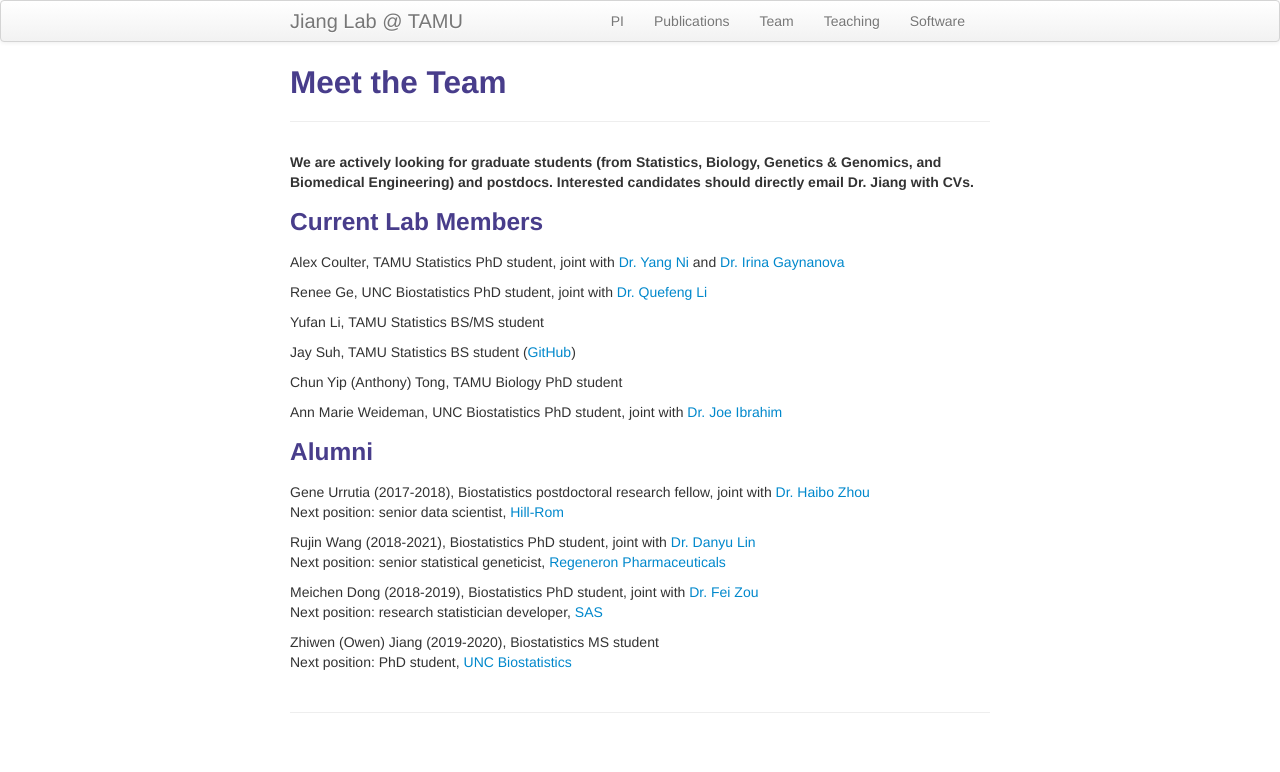
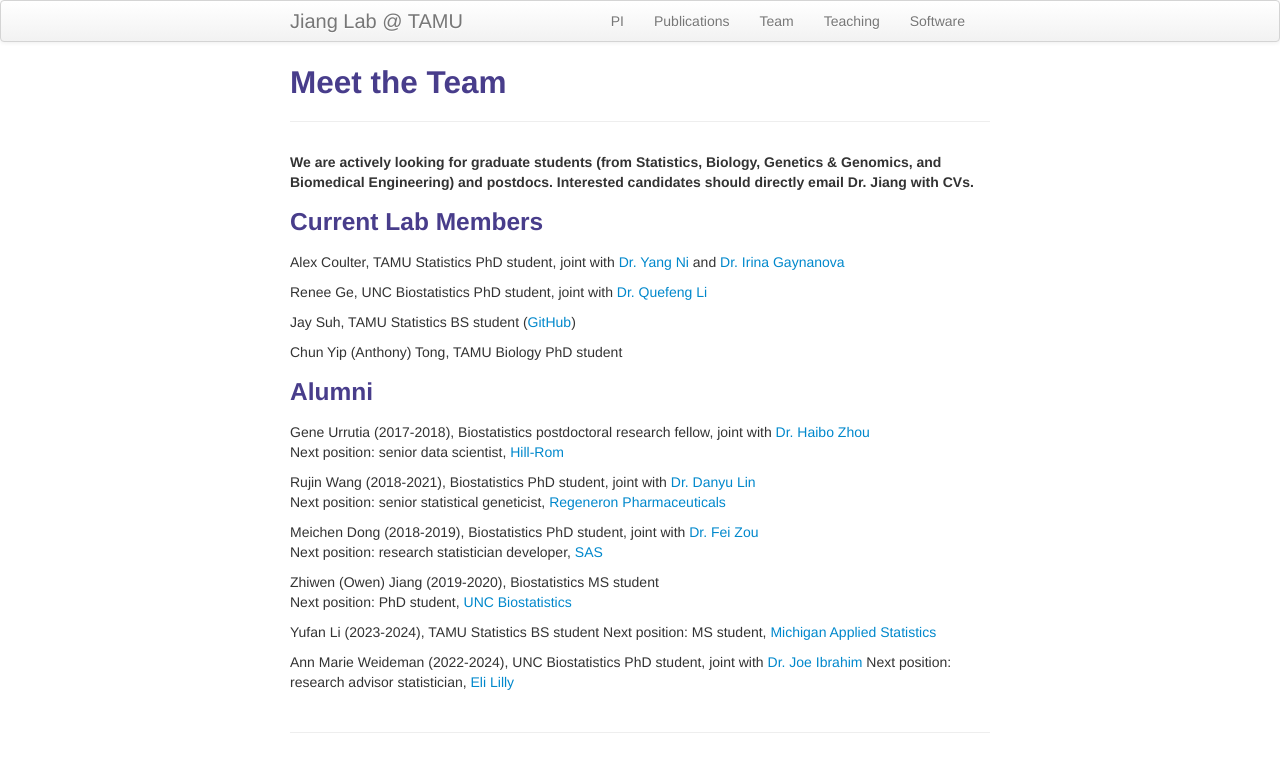
Before and after one commit to yuchaojiang/yuchaojiang.github.io, a Jekyll site: the page built from pages/team.md, in a window 1280 px wide. Shown: the top 772 px of the page. Built offline with Jekyll 4.4.1, drawn with Linux system fonts in a browser that asks for light colours.

Commit message:
Update team.md

```diff
--- a/pages/team.md
+++ b/pages/team.md
@@ -33,3 +29,9 @@ Next position: research statistician developer, [SAS](https://www.sas.com/)
 
 Zhiwen (Owen) Jiang (2019-2020), Biostatistics MS student <br/>
 Next position: PhD student, [UNC Biostatistics](https://sph.unc.edu/bios/biostatistics/)
+
+Yufan Li (2023-2024), TAMU Statistics BS student
+Next position: MS student, [Michigan Applied Statistics](https://lsa.umich.edu/stats/masters_students/mastersprograms/applied-stats-masters-program.html)
+
+Ann Marie Weideman (2022-2024), UNC Biostatistics PhD student, joint with [Dr. Joe Ibrahim](https://sph.unc.edu/adv_profile/joseph-g-ibrahim-phd/)
+Next position: research advisor statistician, [Eli Lilly](https://www.lilly.com/)
```
Also changed, not shown: other parts of pages/team.md (+0 -4 lines).
